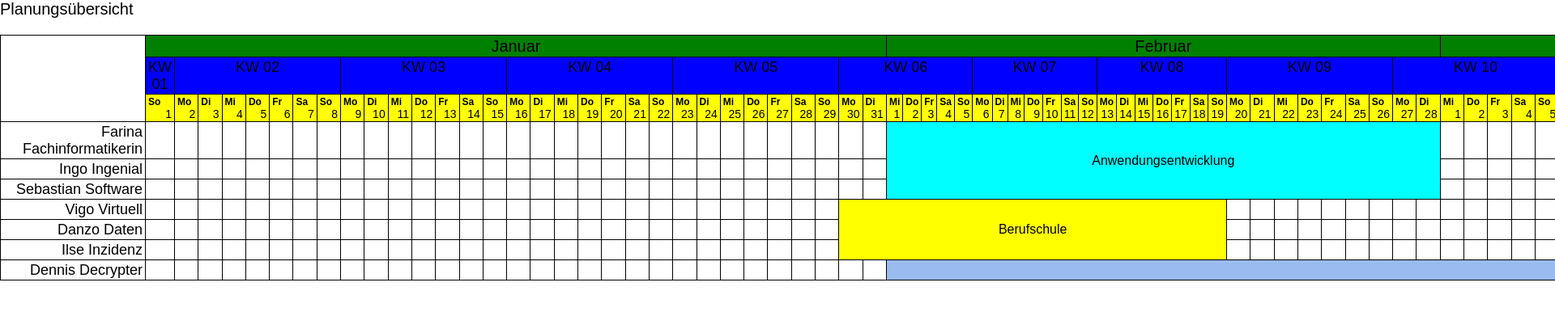
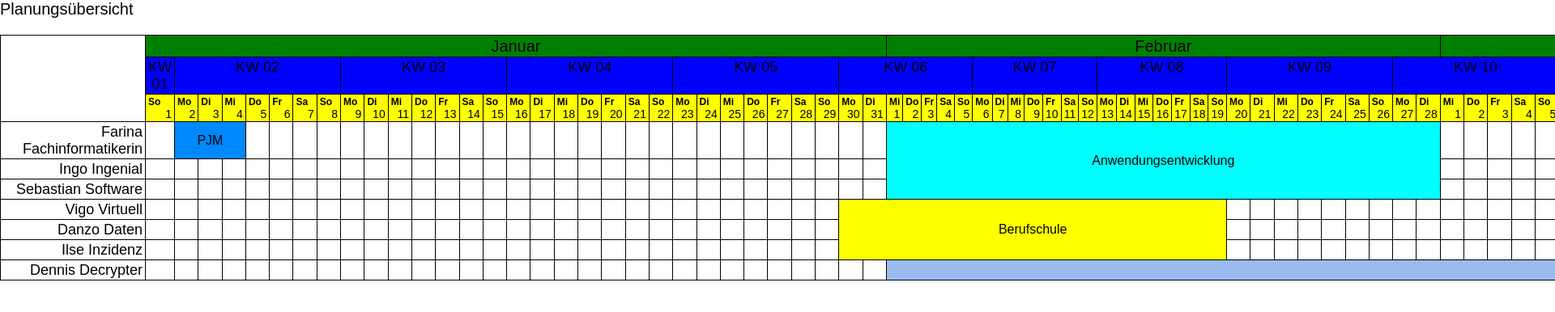
Before and after one commit to Technose02/azubi-planer, a Vue app: page / in a window 1280 px wide. Shown: the top 386 px of the page at 81% size, 1920 px wide, since content can reach past the window. Built offline with nearby package versions, Linux system fonts and the light colour scheme.

Commit message:
Improvements

```diff
--- a/src/App.vue
+++ b/src/App.vue
@@ -50,6 +50,20 @@ export default {
           color="#9BE"
           >Abschlussprojekt</planner-entry
         >
+        <planner-entry
+          :row-keys="['ffarina']"
+          :start-date="new Date(2023, 0, 2)"
+          :end-date="new Date(2023, 0, 4)"
+          color="#08F"
+          >PJM</planner-entry
+        >
+        <planner-entry
+          :row-keys="['ffarina']"
+          :start-date="new Date(2023, 11, 25)"
+          :end-date="new Date(2023, 11, 31)"
+          color="#08F"
+          >PJM</planner-entry
+        >
       </planner>
     </div>
   </main>
--- /dev/null
+++ b/src/components/Interval.js
@@ -0,0 +1,42 @@
+class Interval {
+  constructor(start, end) {
+    if (end <= start) {
+      throw error("invalid interval bounds");
+    }
+    this.start = start;
+    this.end = end;
+  }
+
+  intersects(other) {
+    if (this.end < other.start || this.start > other.end) return false;
+    return true;
+  }
+
+  // Not needed as of yet
+  /*
+  merge(other) {
+    if (other.start < this.start) {
+      if (other.end < this.start) {
+        return false; // Intervall other liegt vor diesem
+      }
+      this.start = other.start;
+      if (other.end <= this.end) {
+        return true; // Ende von Intervall other liegt in diesem -> Merge
+      }
+      this.end = other.end;
+      return true; // Von Intervall other "verschluckt"
+    }
+    if (other.start > this.end) {
+      return false; // Intervall other liegt hinter diesem
+    }
+    // Start von Intervall other liegt in diesem
+    if (this.end > other.end) {
+      return true; // Intervall other von diesem "geschluckt"
+    }
+    this.end = other.end;
+    return true; // Ende von Intervall other liegt hinter diesem -> Merge
+  }
+  */
+}
+
+export default Interval;
--- a/src/components/Planner/Planner.vue
+++ b/src/components/Planner/Planner.vue
@@ -1,4 +1,6 @@
 <template>
+  <!-- dirty hack for forced rerender -->
+  <template v-if="this.plannerStore.render_planner_flag">
     <div
       class="planner-container-grid"
       :style="`grid-template-columns: 2fr repeat(${plannerStore.date_helper.daysForRender.length}, 1fr);`"
@@ -45,12 +47,14 @@
       <!-- Rendern der freien "Data-Cells" -->
       <template v-for="(r, idx) in this.rowTitles">
         <div
-        v-for="d in plannerStore.date_helper.daysForRender"
+          _v-for_="//d in plannerStore.date_helper.daysForRender"
+          v-for="d in plannerStore.freeDaysToRender(idx)"
           :class="`planner-cell data-cell data-cell--${r} day-of-year--${d.day_of_year} week--${d.in_week} month--${d.in_month}`"
           :style="`grid-row: ${idx + this.plannerStore.row_offset};`"
         ></div>
       </template>
     </div>
+  </template>
 </template>
 <script>
 import DateHelper from "../DateHelper";
--- a/src/components/Planner/PlannerStore.js
+++ b/src/components/Planner/PlannerStore.js
@@ -1,15 +1,80 @@
 import { reactive } from "vue";
+import Interval from "../Interval";
 export const plannerStore = reactive({
+  render_planner_flag: true,
   year: 0,
   column_offset: 0,
   row_offset: 0,
   row_keys: [],
   date_helper: {},
-  block_data: {},
-  addBlockedDataRange(row, daysBlockedStart, daysBlockedEnd) {
-    // TODO
-    console.log(
-      `added blockedDataRange for row ${row} from days ${daysBlockedStart} to ${daysBlockedEnd}`
+  block_data: new Map(),
+  addBlockedDataRange(row_idx, daysBlockedStart, daysBlockedEnd) {
+    /* Blöcke sind nie überlappend, das wird von (bzw. ist durch) externe (die "zuspielende")
+       Logik gesichert (bzw. zu sichern!)
+       Also muss hier nur die richtige Reihenfolge gesichert werden
+    */
+
+    // Dirty-Hack to make planner rerender
+    this.render_planner_flag = false;
+
+    if (!this.block_data.has(row_idx)) {
+      this.block_data.set(row_idx, []);
+    }
+    const row_intervals = this.block_data.get(row_idx);
+
+    const intervalToAdd = new Interval(daysBlockedStart, daysBlockedEnd);
+    row_intervals.forEach((existingInterval) => {
+      if (existingInterval.intersects(intervalToAdd)) {
+        // hier könnte das render_planner_flag wieder gesetzt werden,
+        // aber da dies ein echter Fehler ist, ist das nicht-Anzeigen des
+        // Planners vielleicht sogar die bessere Lösung :-)
+        throw error("illegal overlap with existing blocks");
+      }
+    });
+
+    row_intervals.push(intervalToAdd);
+    row_intervals.sort((i1, i2) => i1.start - i2.start);
+
+    this.render_planner_flag = true;
+  },
+  freeDaysToRender(row_idx) {
+    const allDays = this.date_helper.daysForRender.map(
+      (dfr) => dfr.day_of_year
     );
+    if (!this.block_data.get(row_idx)) {
+      //console.log(`block-data empty or not yet initialized`);
+      return allDays;
+    }
+    //console.log(`#### START freeDaysToRender(${row_idx})`);
+
+    const ret = [];
+    let k = 0;
+
+    const intervals = this.block_data.get(row_idx);
+
+    for (let iid in intervals) {
+      const blockedInterval = intervals[iid];
+      while (k < allDays.length) {
+        const d = allDays[k];
+        /* wir pushen nicht die Werte von allDays (nur day_of_year-Angabe),
+           sondern die Korrespondierenden Objects aus this.date_helper.daysForRender
+           in das Ergebnis-Array (siehe auch unten beim Hinzufügen des Restes)
+        */
+        const d_to_push = this.date_helper.daysForRender[k];
+        if (d >= blockedInterval.start) {
+          break;
+        }
+        ret.push(d_to_push);
+        k++;
+      }
+      // HIER MUSS UMGEDACHT WERDEN WENN WIR NICHT MEHR TAGE SONDERN COLUMNS RENDERN
+      // (ABSTRAKTION)
+      // DIES WIRD NÖTIG SEIN UM BEISPIELSWEISE GEWISSE SPALTEN AUSBLENDEN ZU KÖNNEN
+      k = allDays.indexOf(blockedInterval.end + 1);
+      if (k < 0) {
+        return ret; // fertig, weil dann das Ende des Blocks mit dem "Ende aller Tage" zusammenfällt
+      }
+    }
+    return [...ret, ...this.date_helper.daysForRender.slice(k)]; // slice(k) -> Alle Element ab k (bis zum Letzen also)
   },
 });
```
Also changed, not shown: 2 other files (tests, documents, lock files or other folders). Lines whose indentation alone changed are shown as unchanged.
